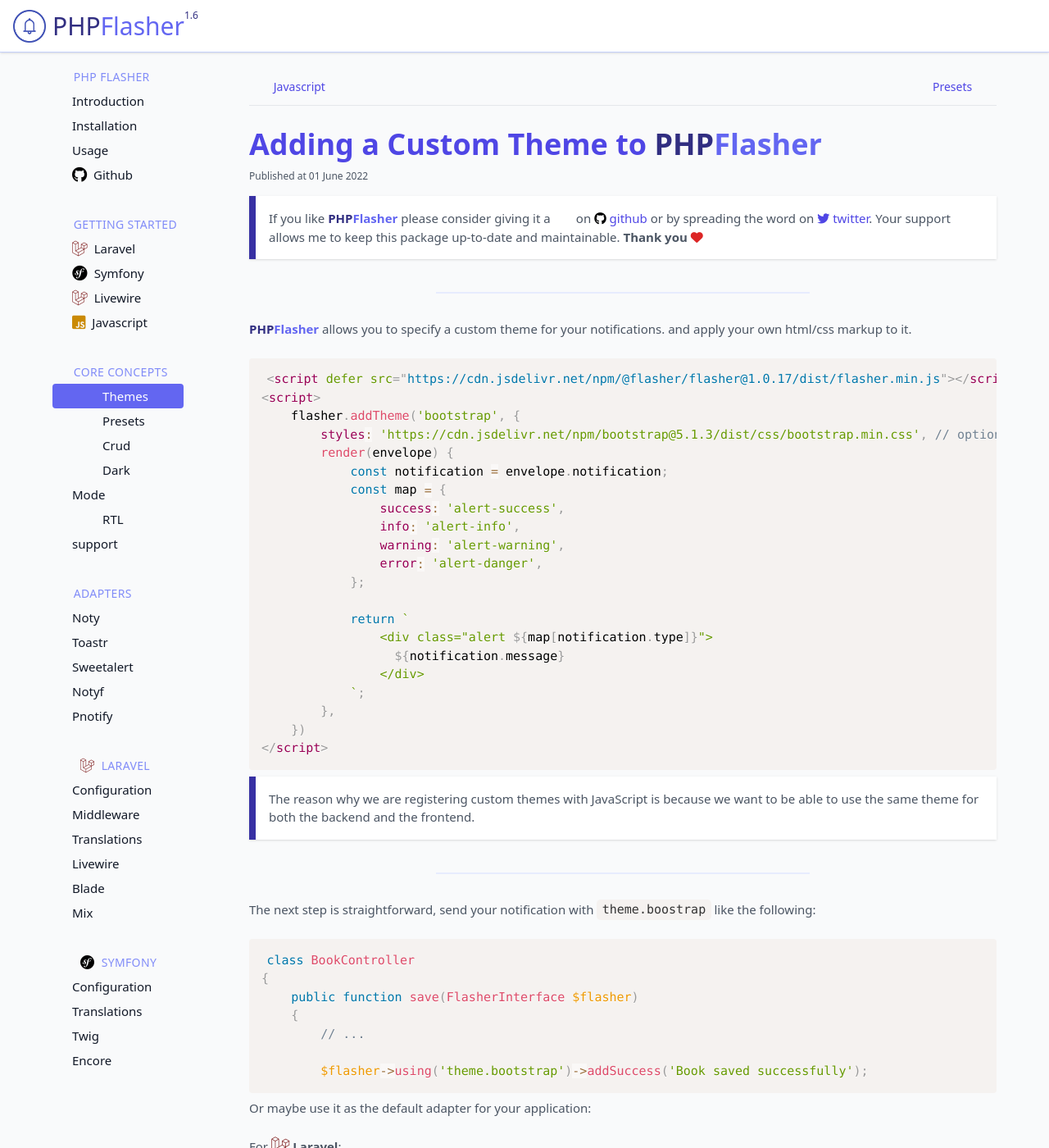
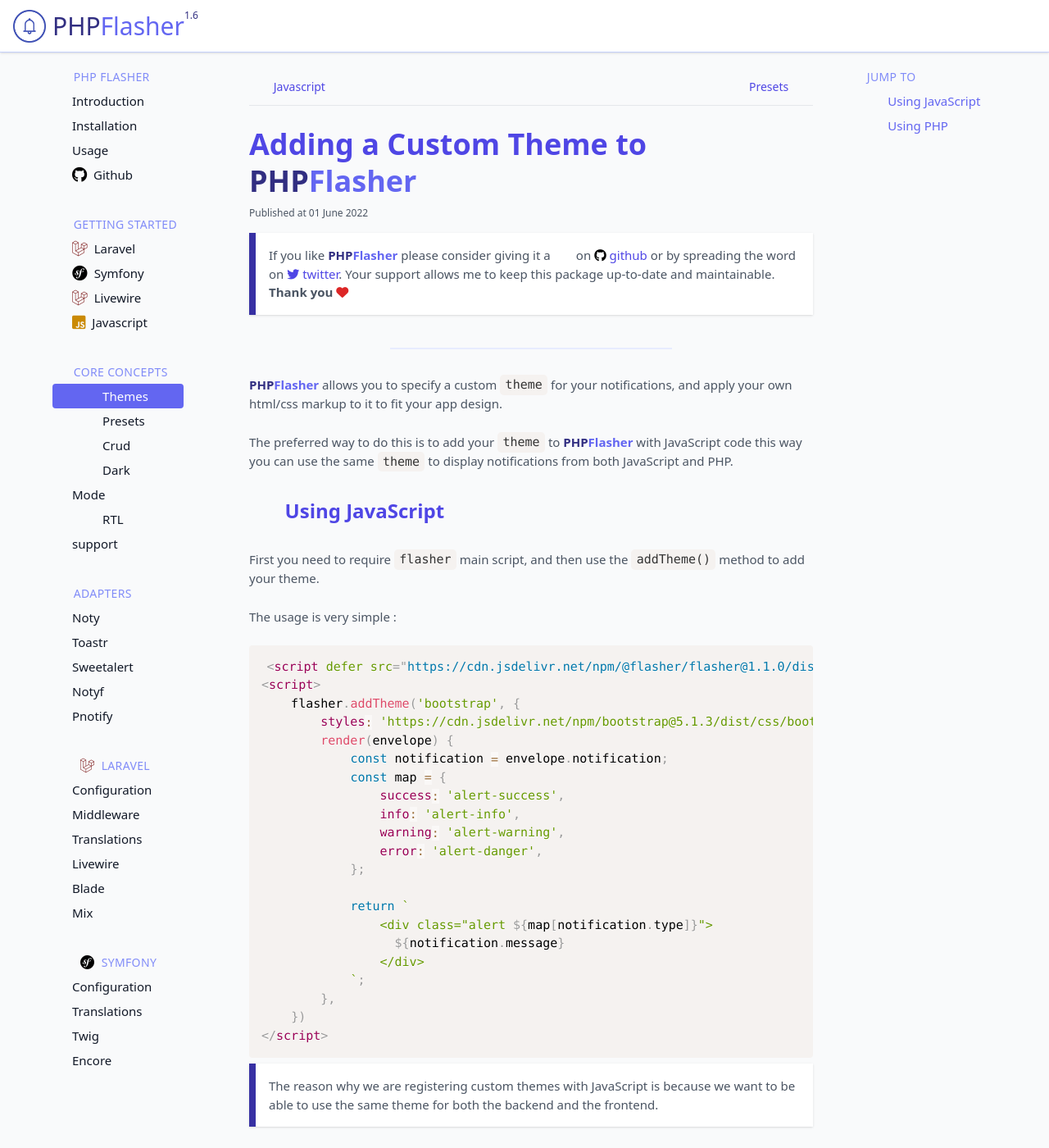
Before and after one commit to php-flasher/php-flasher.github.io, a Jekyll site: the page built from docs/concepts/themes.md, in a window 1280 px wide and 1400 px high. Shown: the whole window at 82% size. Built offline with Jekyll 4.4.1, drawn with Linux system fonts in a browser that asks for light colours; nearby versions of some CDN libraries; some web fonts are replaced; some of the changed text lies outside the part shown.

Commit message:
rename custom-themes page to themes and add some content

````diff
--- a/_data/menu.yml
+++ b/_data/menu.yml
@@ -11,7 +11,7 @@
     <i class="fa-brands fa-js-square fa-lg text-yellow-600 mr-1"></i> Javascript: '/docs/framework/javascript/'
 
 <i class="fa-duotone fa-bars-sort"></i> Core Concepts:
-    <i class="fa-duotone fa-palette text-indigo-900 mr-1 fa-lg"></i> Themes: '/docs/concepts/custom-themes/'
+    <i class="fa-duotone fa-palette text-indigo-900 mr-1 fa-lg"></i> Themes: '/docs/concepts/themes/'
     <i class="fa-duotone fa-cubes text-indigo-900 mr-1 fa-lg"></i> Presets: '/docs/concepts/presets/'
     <i class="fa-duotone fa-circle-c text-indigo-900 mr-1 fa-lg"></i> Crud: '/docs/concepts/crud/'
     <i class="fa-duotone fa-circle-half-stroke text-indigo-900 mr-1 fa-lg"></i> Dark Mode: '/docs/concepts/dark-mode/'
--- a/docs/concepts/custom-themes.md
+++ b/docs/concepts/themes.md
@@ -1,15 +1,26 @@
 ---
-permalink: /docs/concepts/custom-themes/
+permalink: /docs/concepts/themes/
 title: Adding a Custom Theme to <span class="text-indigo-900">PHP<span class="text-indigo-500">Flasher</span></span>
 published_at: 2022-06-01
 updated_at: 2022-06-01
 ---
 
-**<span class="text-indigo-900">PHP<span class="text-indigo-500">Flasher</span></span>** allows you to specify a custom theme for your notifications.
-and apply your own html/css markup to it.
+**<span class="text-indigo-900">PHP<span class="text-indigo-500">Flasher</span></span>**
+allows you to specify a custom `theme` for your notifications,
+and apply your own html/css markup to it to fit your app design.
+
+The preferred way to do this is to add your `theme` to
+**<span class="text-indigo-900">PHP<span class="text-indigo-500">Flasher</span></span>** with JavaScript code this
+way you can use the same `theme` to display notifications from both JavaScript and PHP.
+
+## <i class="fa-duotone fa-list-radio"></i> Using JavaScript
+
+First you need to require `flasher` main script, and then use the `addTheme()` method to add your theme.
+
+The usage is very simple :
 
 ```html
-<script defer src="https://cdn.jsdelivr.net/npm/@flasher/flasher@1.0.17/dist/flasher.min.js"></script>
+<script defer src="https://cdn.jsdelivr.net/npm/@flasher/flasher@1.1.0/dist/flasher.min.js"></script>
 <script>
     flasher.addTheme('bootstrap', {
         styles: 'https://cdn.jsdelivr.net/npm/bootstrap@5.1.3/dist/css/bootstrap.min.css', // optional
@@ -65,3 +76,17 @@
 flasher:
     default: theme.bootstrap
 ```
+
+## <i class="fa-duotone fa-list-radio"></i> Using PHP
+
+For backend developers this is maybe a simple and fast approche, because we only need to create
+a `Blade` or `Twig` view with our custom theme and it's done.
+
+But it has some drawbacks:
+1. You cannot use the same theme if you want to display notifications from JavaScript.
+2. Response size will be bigger especially for ajax requests.
+
+I suggest you to use the above [JavaScript](/docs/concepts/themes/#-using-javascript) approche instead.
+
+But if you still want to use render a `Blade` or `Twig` view to add your own custom theme,
+check [laravel](/docs/concepts/themes/#-using-php) or [symfony](/docs/concepts/themes/#-using-php) to see how to do it.
````
Also changed, not shown: docs/framework/javascript.md (+4 -4 lines).
